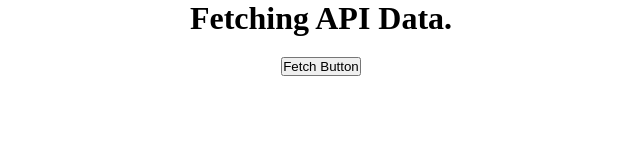
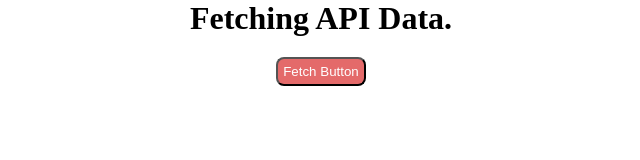
Before and after one commit to ronak232/fetch_api, a plain HTML site: page index.html in a window 1280 px wide. Shown: the whole page, without its empty margins (319-959 px from the left). Drawn offline with Linux system fonts and the light colour scheme.

Commit message:
Final Commit

```diff
--- a/style.css
+++ b/style.css
@@ -14,6 +14,11 @@ box-sizing: border-box;
 #btn{
     margin-top: 20px;
     margin-bottom: 20px;
+    padding: 5px;
+    background-color: rgb(228, 106, 106);
+    color: white;
+    border-radius: 8px;
+    cursor: pointer;
 }
 
 table, td{
```
